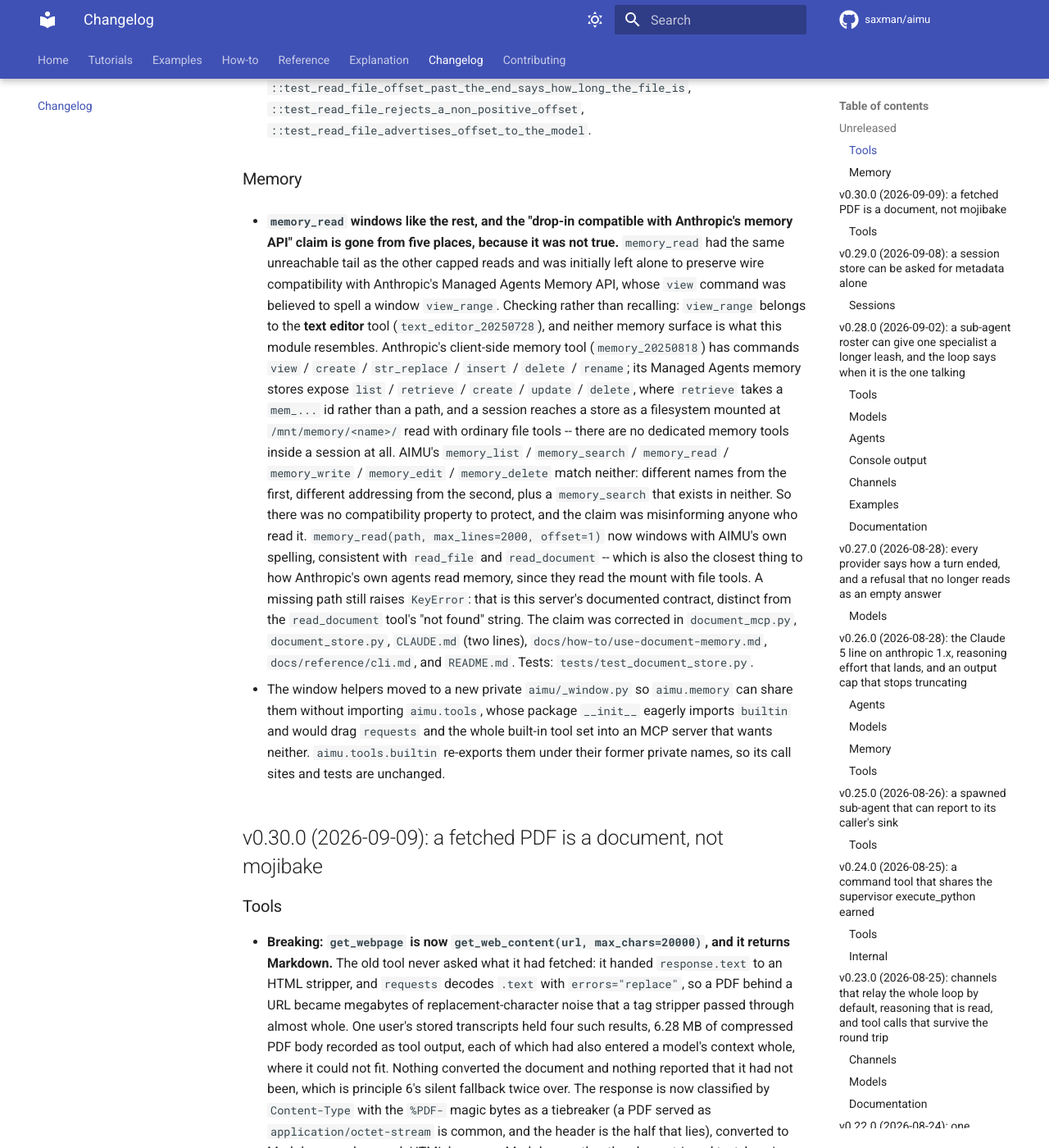
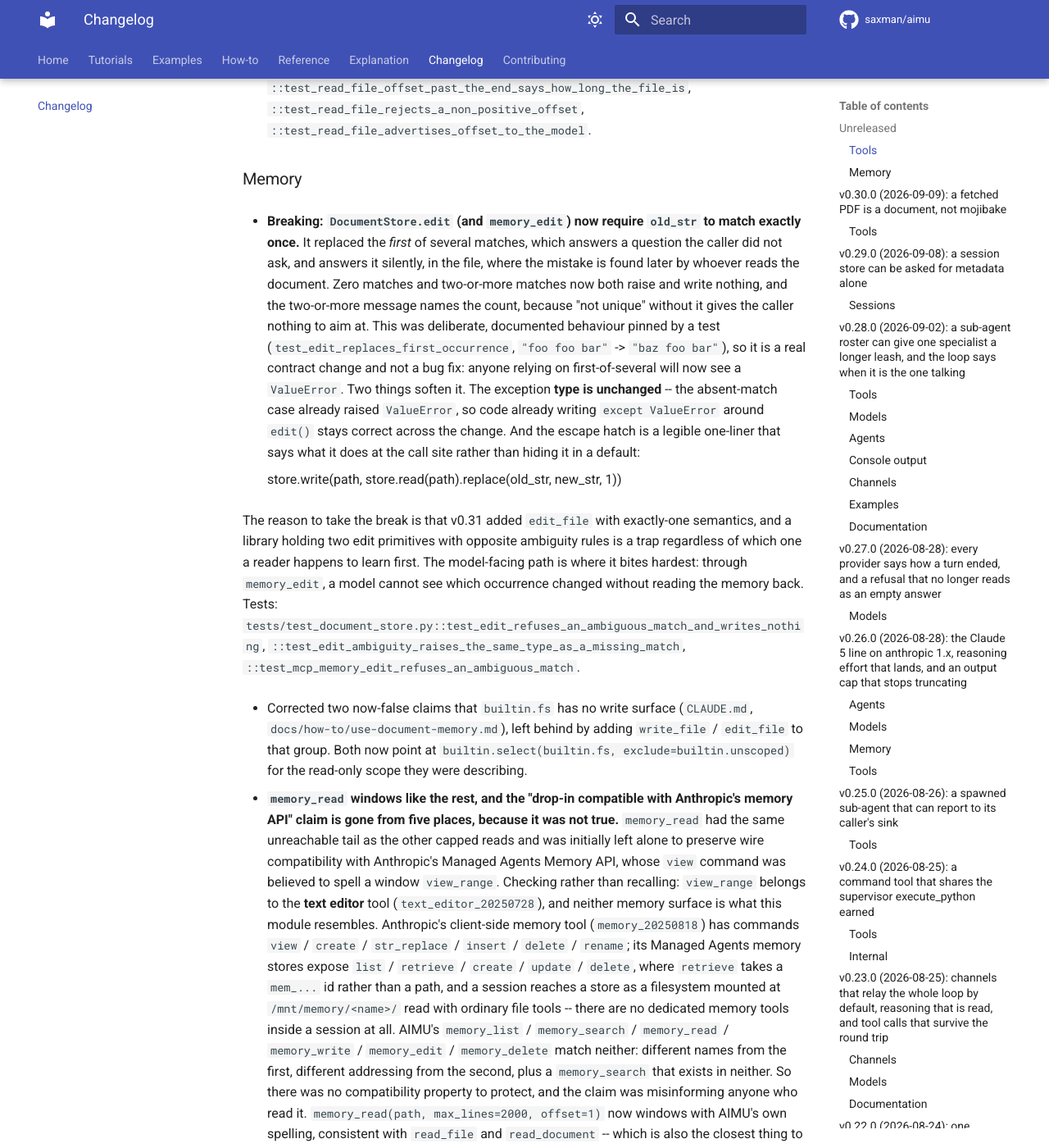
Before and after one commit to saxman/aimu, an MkDocs documentation site: the page built from docs/changelog.md, in a window 1280 px wide and 1400 px high, scrolled down 3044 px. Shown: the whole window at 82% size. Built offline with MkDocs 1.6.1 and Material for MkDocs 9.7.7, drawn with Linux system fonts in a browser that asks for light colours; comment, search, counter and statistics services are not loaded; some of the changed text lies outside the part shown.

Commit message:
fix(memory)!: DocumentStore.edit requires a unique match instead of taking the first
BREAKING CHANGE: DocumentStore.edit and memory_edit raise when old_str appears more
than once, where they previously replaced the first match.

Replacing the first of several answers a question the caller did not ask, and answers
it silently, in the file, where the mistake is found later by whoever reads the
document. Zero matches and two-or-more matches now both raise and write nothing, and
the two-or-more message names the count, because "not unique" without it gives the
caller nothing to aim at.

This was deliberate, documented, test-pinned behavior (test_edit_replaces_first_
occurrence, "foo foo bar" -> "baz foo bar"), so it is a contract change and not a bug
fix. Two things soften it. The exception type is unchanged -- the absent-match case
already raised ValueError, so code already writing `except ValueError` around edit()
stays correct. And the escape hatch says what it does at the call site rather than
hiding it in a default:

    store.write(path, store.read(path).replace(old_str, new_str, 1))

The reason to take the break: the previous commit added edit_file with exactly-one
semantics, and a library holding two edit primitives with opposite ambiguity rules is
a trap regardless of which one a reader learns first. The model-facing path is where
it bites hardest -- through memory_edit, a model cannot see which occurrence changed
without reading the memory back.

Also corrects two claims that builtin.fs has no write surface, left false by adding
write_file/edit_file to that group. Both now point at the scoped form.

Co-Authored-By: Claude Opus 5 (1M context) <noreply@anthropic.com>

```diff
--- a/CHANGELOG.md
+++ b/CHANGELOG.md
@@ -116,6 +116,34 @@
   `::test_read_file_advertises_offset_to_the_model`.
 
 ### Memory
+
+- **Breaking: `DocumentStore.edit` (and `memory_edit`) now require `old_str` to match exactly
+  once.** It replaced the *first* of several matches, which answers a question the caller did not
+  ask, and answers it silently, in the file, where the mistake is found later by whoever reads the
+  document. Zero matches and two-or-more matches now both raise and write nothing, and the
+  two-or-more message names the count, because "not unique" without it gives the caller nothing to
+  aim at. This was deliberate, documented behaviour pinned by a test
+  (`test_edit_replaces_first_occurrence`, `"foo foo bar"` -> `"baz foo bar"`), so it is a real
+  contract change and not a bug fix: anyone relying on first-of-several will now see a `ValueError`.
+  Two things soften it. The exception **type is unchanged** -- the absent-match case already raised
+  `ValueError`, so code already writing `except ValueError` around `edit()` stays correct across the
+  change. And the escape hatch is a legible one-liner that says what it does at the call site rather
+  than hiding it in a default:
+
+      store.write(path, store.read(path).replace(old_str, new_str, 1))
+
+  The reason to take the break is that v0.31 added `edit_file` with exactly-one semantics, and a
+  library holding two edit primitives with opposite ambiguity rules is a trap regardless of which
+  one a reader happens to learn first. The model-facing path is where it bites hardest: through
+  `memory_edit`, a model cannot see which occurrence changed without reading the memory back.
+  Tests: `tests/test_document_store.py::test_edit_refuses_an_ambiguous_match_and_writes_nothing`,
+  `::test_edit_ambiguity_raises_the_same_type_as_a_missing_match`,
+  `::test_mcp_memory_edit_refuses_an_ambiguous_match`.
+
+- Corrected two now-false claims that `builtin.fs` has no write surface (`CLAUDE.md`,
+  `docs/how-to/use-document-memory.md`), left behind by adding `write_file` / `edit_file` to that
+  group. Both now point at `builtin.select(builtin.fs, exclude=builtin.unscoped)` for the read-only
+  scope they were describing.
 
 - **`memory_read` windows like the rest, and the "drop-in compatible with Anthropic's memory API"
   claim is gone from five places, because it was not true.** `memory_read` had the same unreachable
```
Also changed, not shown: CLAUDE.md (+2 -2 lines), docs/how-to/use-document-memory.md (+14 -3 lines), docs/reference/cli.md (+1 -1 lines), 4 other files.
